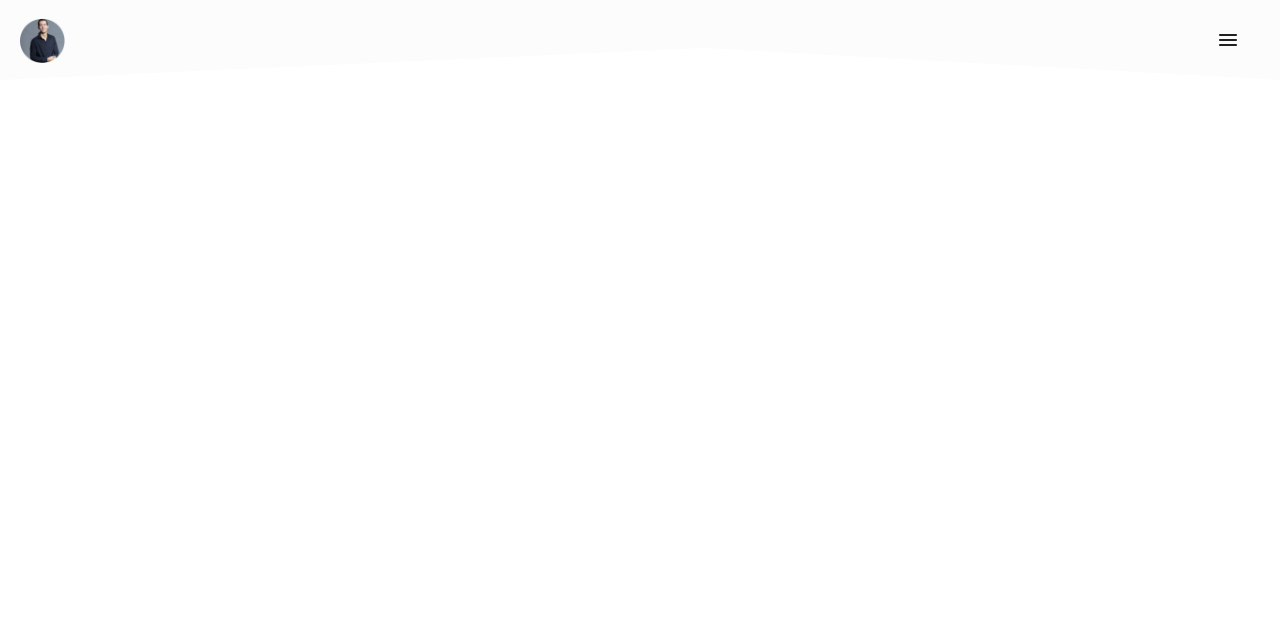
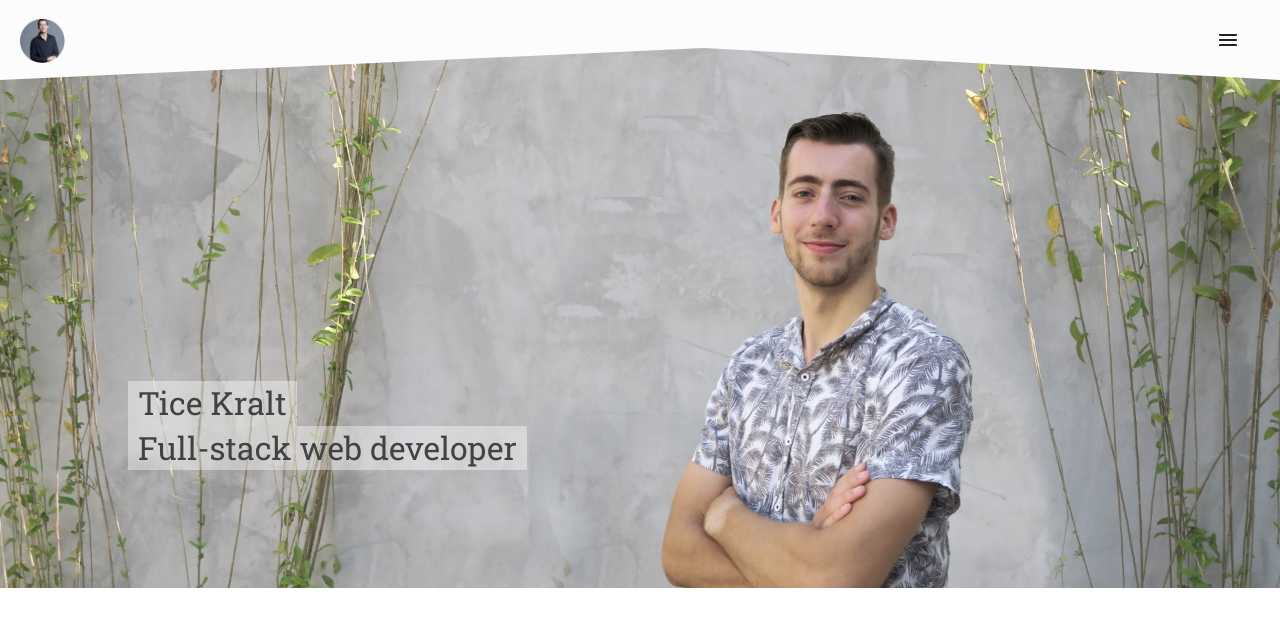
Before and after one commit to TravelingTice/tice-kralt-portfolio, a Next.js app: page / in a window 1280 px wide. Shown: the top 626 px of the page. Built offline with nearby package versions, Linux system fonts and the light colour scheme.

Commit message:
add parallax provider

```diff
--- a/components/banner/Banner.js
+++ b/components/banner/Banner.js
@@ -26,7 +26,7 @@ const Banner = () => {
 
   return (
     <>
-      <Section height={context.bannerHeight}>
+      <Section height={bannerHeight}>
         <PositionedDiv>
           <div>
             <h1>Tice Kralt</h1>
--- a/components/banner/BannerBg.js
+++ b/components/banner/BannerBg.js
@@ -5,7 +5,7 @@ const BannerBg = (props) => (
   <ParallaxBanner
       layers={[
         {
-          image: '/big-tice-background-1920.jpg',
+          image: '/images/big-tice-background.jpg',
           amount: 0.2,
           expanded: true,
           props: {
--- a/pages/_app.js
+++ b/pages/_app.js
@@ -8,6 +8,8 @@ import '../styles/index.scss';
 import theme from '../theme';
 import { ThemeProvider } from 'styled-components';
 import DimensionsContextProvider from '../contexts/DimensionsContext';
+
+import { ParallaxProvider } from 'react-scroll-parallax';
 
 export default class App extends NextApp {
   // remove it here
@@ -23,7 +25,9 @@ export default class App extends NextApp {
     return (
       <DimensionsContextProvider>
         <ThemeProvider theme={theme}>
-          <Component {...pageProps} />
+          <ParallaxProvider>
+            <Component {...pageProps} />
+          </ParallaxProvider>
         </ThemeProvider>
       </DimensionsContextProvider>
     );
--- a/pages/index.js
+++ b/pages/index.js
@@ -1,5 +1,6 @@
 import Head from "next/head";
 import Header from '../components/header/Header';
+import Banner from '../components/banner/Banner';
 
 const Index = () => {
   const head = () => (
@@ -11,6 +12,7 @@ const Index = () => {
     <>
       {head()}
       <Header />
+      <Banner />
     </>
   )
 }
```
